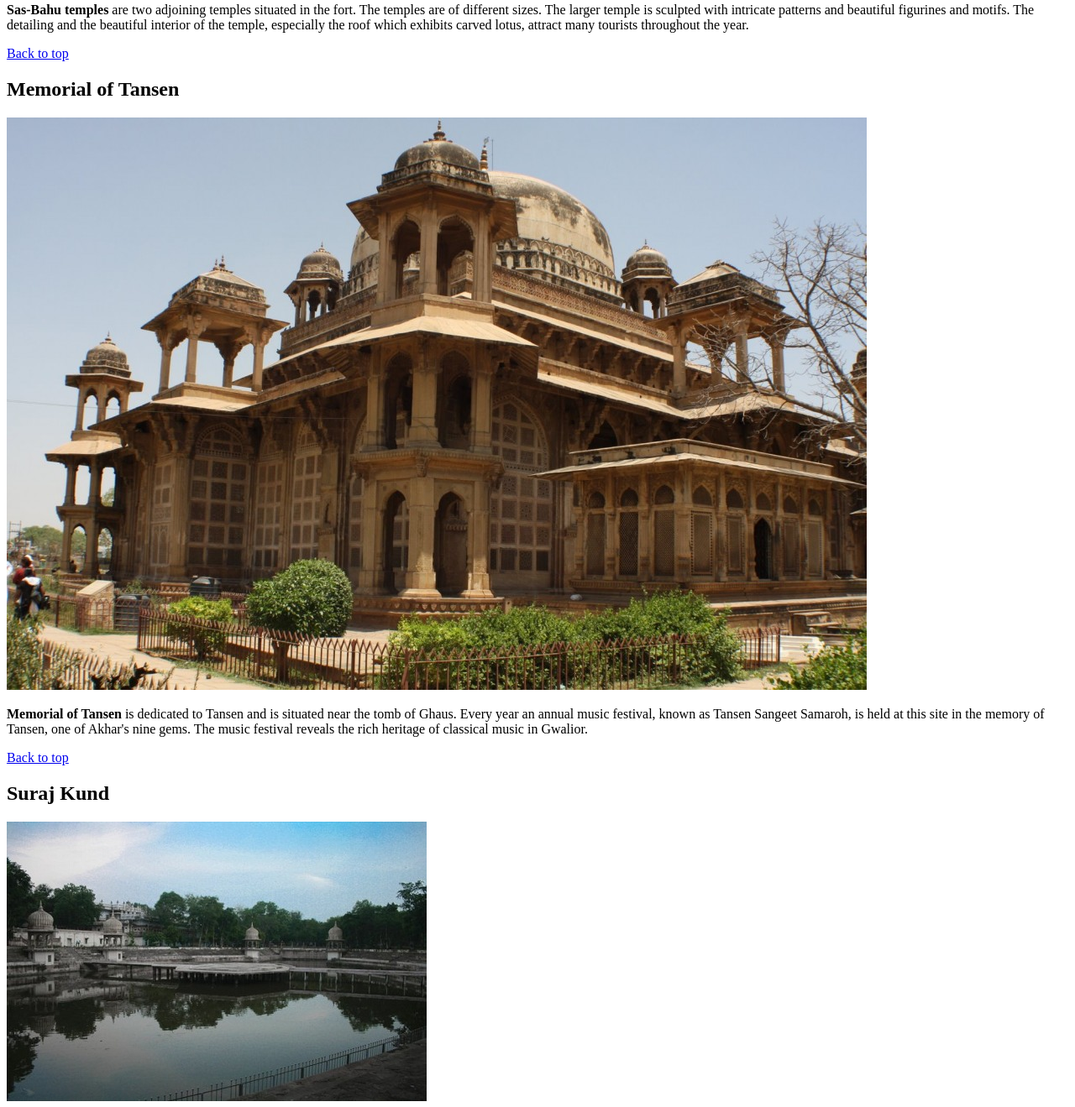
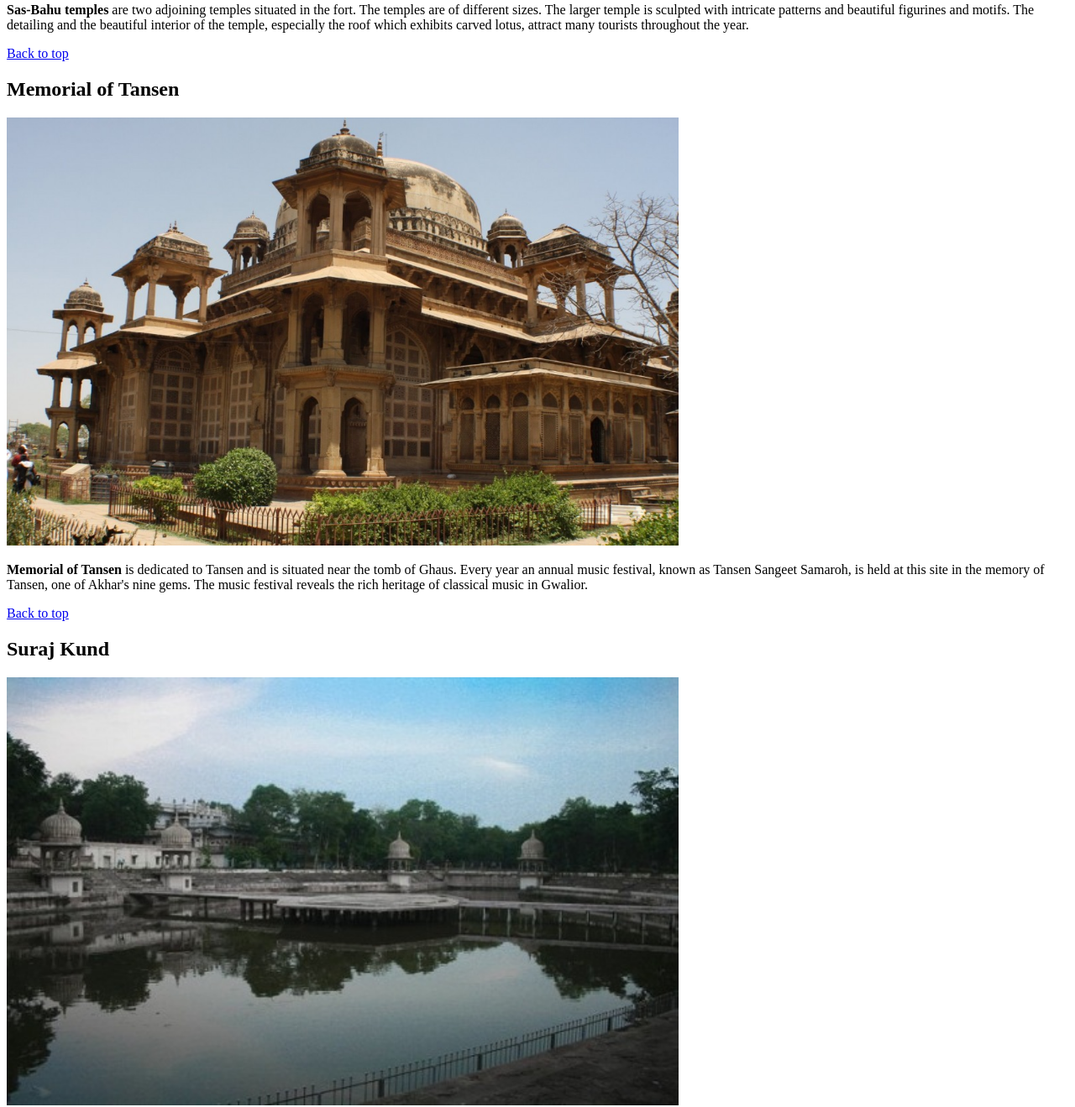
Before and after one commit to Alokrajtiwari/alokrajtiwari.github.io, a plain HTML site: page index.html in a window 1280 px wide. Shown: the part 3116-4435 px from the top of the page at 84% size. Drawn offline with Linux system fonts and the light colour scheme.

Commit message:
adjustment

```diff
--- a/index.html
+++ b/index.html
@@ -56,7 +56,7 @@
 <a href="#top">Back to top</a>
 
 <h2 id="tansen">Memorial of Tansen</h2>
-<img src="images/tomb-of-tansen.jpg" width="1024" height="682" allign="middle" title="tomb of tansen"/>
+<img src="images/tomb-of-tansen.jpg" width="800" height="510" allign="middle" title="tomb of tansen"/>
 
 <P>
 <b>Memorial of Tansen</b> is dedicated to Tansen and is situated near the tomb of Ghaus. Every year an annual music festival, known as Tansen Sangeet Samaroh, is held at this site in the memory of Tansen, one of Akhar's nine gems. The music festival reveals the rich heritage of classical music in Gwalior.
@@ -64,7 +64,7 @@
 <a href="#top">Back to top</a>
 
 <h2 id="suraj">Suraj Kund</h2>
-<img src="images/surajkund.jpg" width="500" height="333" allign="middle" title="Suraj kund"/>
+<img src="images/surajkund.jpg" width="800" height="510" allign="middle" title="Suraj kund"/>
 
 
 <p>
@@ -73,7 +73,7 @@
 <a href="#top">Back to top</a>
 
 <h2 id="sarod">Sarod Ghar</h2>
-<img src="images/sarod_ghar.jpg" width="800" height="533" allign="middle" title="Sarod Ghar"/>
+<img src="images/sarod_ghar.jpg" width="800" height="510" allign="middle" title="Sarod Ghar"/>
 
 <p>
 <strong>Sarod Ghar</strong> is one of the most important tourist attractions in Gwalior. The Sarod Ghar is housed at the residence of Amjad Ali Khan and is owned by Ustad Hafiz Ali Khan Memorial Trust. The museum is one of its kind in India and aims at promoting the culture of classical music of India.
```
